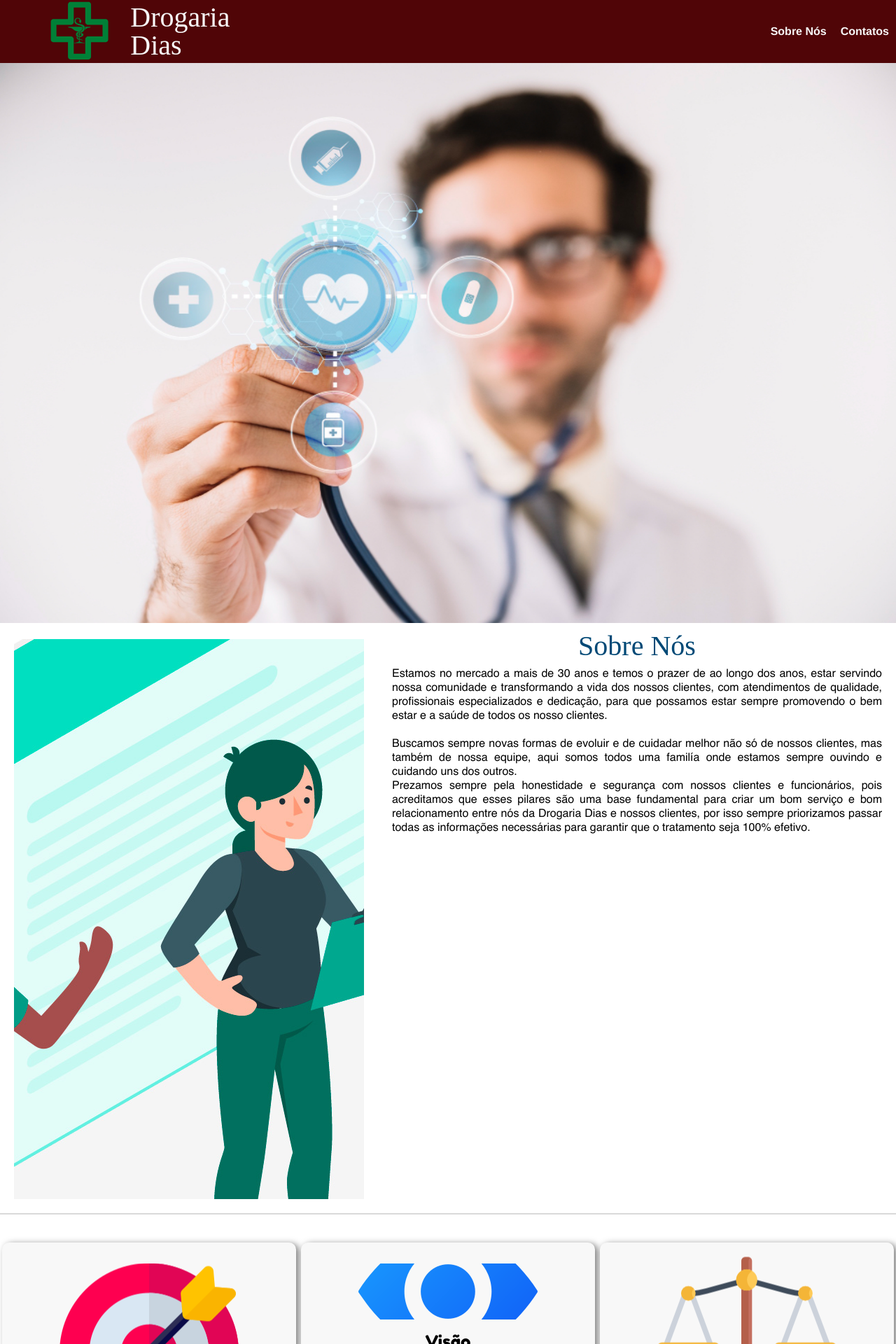
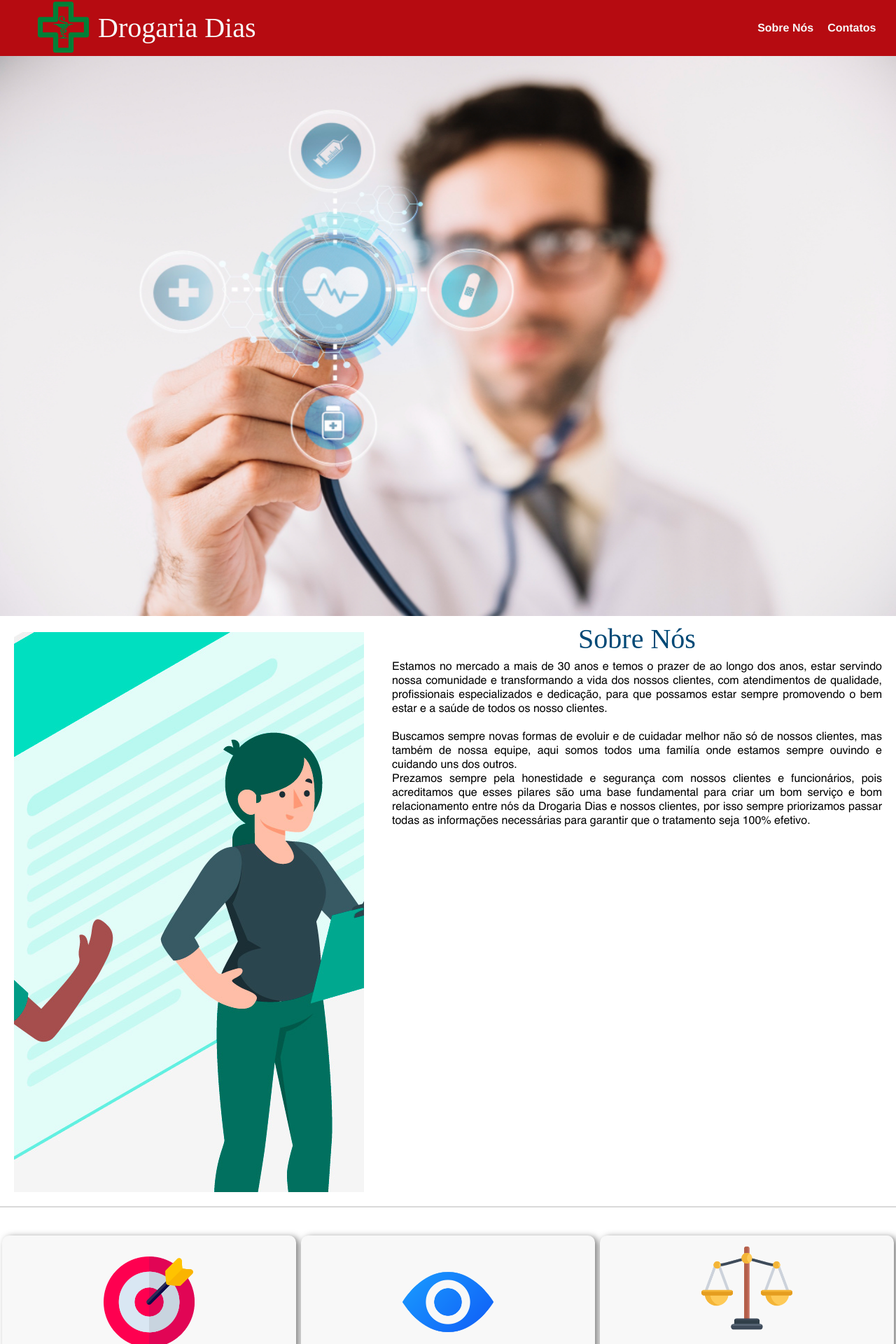
Before and after one commit to OliveiraL21/DrogariaDias, an Angular app: page / in a window 1280 px wide. Shown: the top 1920 px of the page at 70% size. Built offline with nearby package versions, Linux system fonts and the light colour scheme; a web font is replaced by a local one.

Commit message:
ajuste css

```diff
--- a/src/app/app.component.scss
+++ b/src/app/app.component.scss
@@ -3,7 +3,7 @@
   flex-direction: row;
   align-items: center;
   width: 100%;
-  background-color: #500507 ;
+  background-color: #b60b11 ;
 }
 
 .header  > h1{
@@ -19,23 +19,29 @@
 
 .menu_item{
   margin: 0 10px;
+  transition: transform 0.2s;
+}
+
+.menu_item:hover{
+  transform: scale(1.2);
 }
 
 .menu_link{
   text-decoration: none;
   color: #f8f8f8;
   font-weight: bold;
+  transition: transform 0.2s;
 
 }
 
 .menu_link:hover{
   color: #009dff;
-  scale: 1.2;
+
 }
 
 .logotipo__navbar {
-  width: 150px;
-  height: 90px;
+  width: 100px;
+  height: 80px;
   margin-left: 40px;
 
 }
@@ -130,10 +136,11 @@
 
 .img_card {
   background-image: url("../assets/images/ilustrações/visual.png");
-  height: 10vh;
+  height: 130px;
   width: 100%;
+  background-size: contain;
+  background-repeat: no-repeat;
   background-position: center;
-  background-repeat: no-repeat;
   margin-top: 20px;
 }
 .card > h3 {
@@ -161,14 +168,13 @@
 .card:nth-child(1) > .img_card {
   background-image: url("../assets/images/ilustrações/goal.png");
   width: 100%;
-  height: 255px;
-
+  height: 130px;
 }
 
 .card:last-child > .img_card {
   background-image: url("../assets/images/ilustrações/balance.png");
   width: 100%;
-  height: 255px;
+  height: 130px;
   margin-top: 0;
 }
 
@@ -194,7 +200,7 @@
   width: 100%;
   padding: 5rem;
 
-  background-color: #500507 ;
+  background-color: #b60b11 ;
 }
 .contatos_titulo {
   font-family: "Goudy Bookletter 1911", serif;
```
